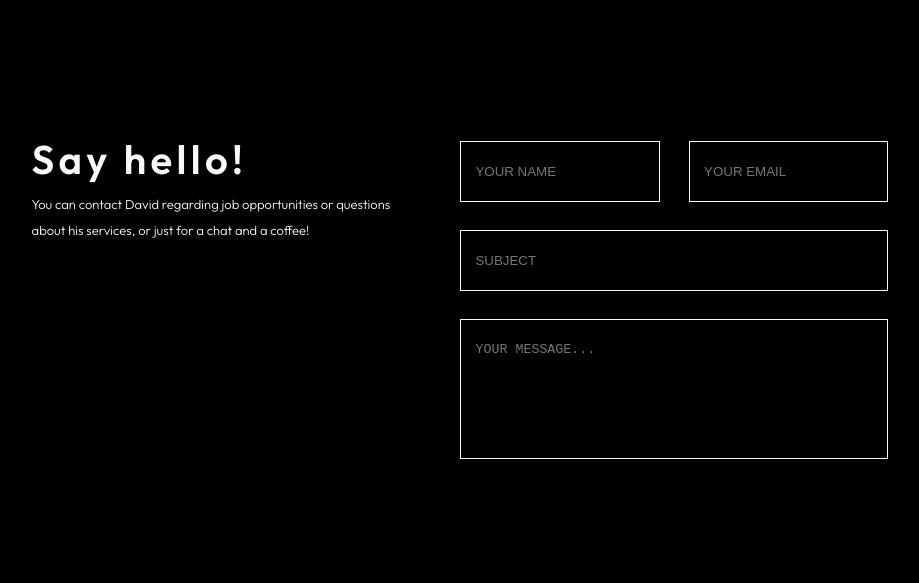
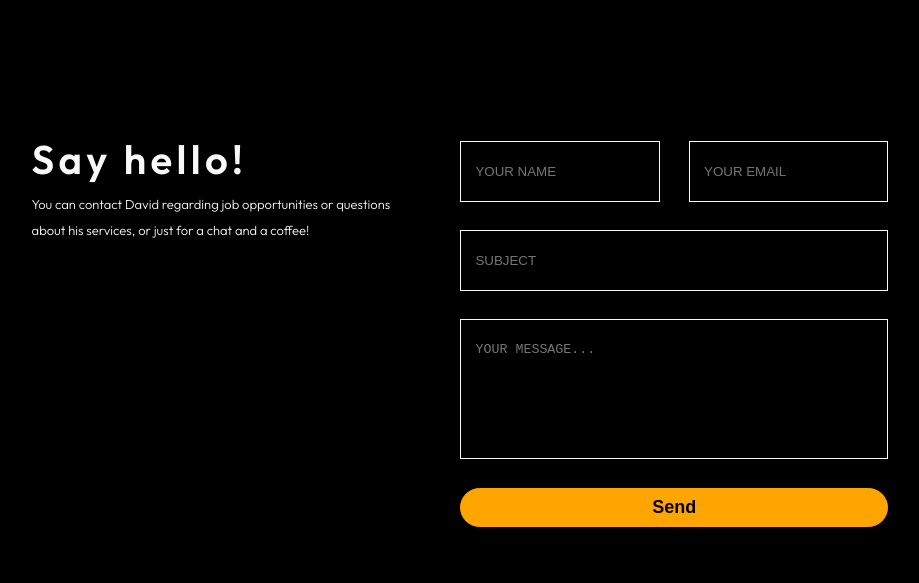
Before and after one commit to Fillja/Jacoby, a plain HTML site: page index.html in a window 1280 px wide. Shown: the part 4069-4652 px from the top of the page, without its empty margins (180-1099 px from the left). Drawn offline with Linux system fonts and the light colour scheme.

Commit message:
form updated

```diff
--- a/index.html
+++ b/index.html
@@ -242,13 +242,14 @@
                 </div>
 
 
-                <form class="contact-form">
+                <form action="https://formspree.io/f/mldglzlb" method="POST" class="contact-form">
                     <div class="contact-inputs">
                         <input type="text" placeholder="YOUR NAME" name="name">
                         <input type="email" placeholder="YOUR EMAIL" name="email">
                     </div>
                     <input type="text" placeholder="SUBJECT" name="subject">
                     <textarea placeholder="YOUR MESSAGE..." name="message" id=""></textarea>
+                    <button class="btn btn-orange" type="submit">Send</button>
                 </form>
 
             </div>
```
